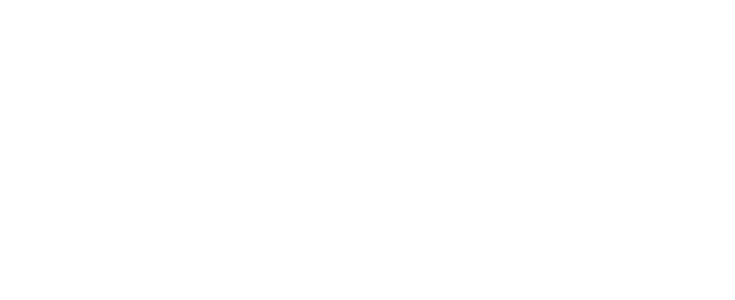
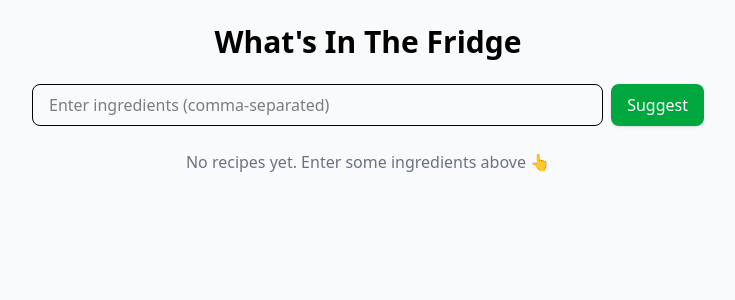
Before and after one commit to 100Bandz/Whats-In-The-Fridge, a Vue app in the folder frontend/whats-in-the-fridge/: page / in a window 1280 px wide. Before the commit this address had no page. Shown: the top 300 px of the page, without its empty margins (272-1007 px from the left). Built offline with nearby package versions, Linux system fonts and the light colour scheme.

Commit message:
Base functionality working
Implemented frontend-backend-openai pipeline

```diff
--- a/frontend/whats-in-the-fridge/package.json
+++ b/frontend/whats-in-the-fridge/package.json
@@ -16,7 +16,9 @@
     "format": "prettier --write src/"
   },
   "dependencies": {
+    "@tailwindcss/vite": "^4.1.13",
     "pinia": "^3.0.3",
+    "tailwindcss": "^4.1.13",
     "vue": "^3.5.18",
     "vue-router": "^4.5.1"
   },
--- a/frontend/whats-in-the-fridge/src/App.vue
+++ b/frontend/whats-in-the-fridge/src/App.vue
@@ -1,6 +1,83 @@
-<script setup lang="ts"></script>
+<template>
+  <div class="min-h-screen bg-gray-50 p-6 flex flex-col items-center">
+    <div class="w-full max-w-2xl">
+      <h1 class="text-3xl font-bold text-center mb-6">What's In The Fridge</h1>
 
-<template>
+      <!-- Input -->
+      <div class="flex gap-2 mb-4">
+        <input
+          v-model="ingredientsInput"
+          type="text"
+          placeholder="Enter ingredients (comma-separated)"
+          class="flex-1 px-4 py-2 border rounded-lg focus:outline-none focus:ring-2 focus:ring-green-500"
+        />
+        <button
+          @click="getRecipes"
+          :disabled="loading"
+          class="px-4 py-2 bg-green-600 text-white rounded-lg shadow hover:bg-green-700 disabled:opacity-50"
+        >
+          {{ loading ? 'Loading...' : 'Suggest' }}
+        </button>
+      </div>
+
+      <!-- Recipes -->
+      <div v-if="recipes.length" class="space-y-6 mt-6">
+        <div
+          v-for="(recipe, index) in recipes"
+          :key="index"
+          class="bg-white p-6 rounded-xl shadow hover:shadow-lg transition"
+        >
+          <h2 class="text-xl font-semibold mb-2">{{ recipe.name }}</h2>
+          <p class="text-gray-600 mb-4">{{ recipe.description }}</p>
+          <ul class="list-disc pl-5 space-y-1 text-gray-700">
+            <li v-for="(step, i) in recipe.steps" :key="i">{{ step }}</li>
+          </ul>
+        </div>
+      </div>
+
+      <!-- Empty state -->
+      <div v-else-if="!loading" class="text-center text-gray-500 mt-6">
+        No recipes yet. Enter some ingredients above 👆
+      </div>
+    </div>
+  </div>
 </template>
 
-<style scoped></style>
+<script setup lang="ts">
+import { ref } from 'vue'
+
+interface Recipe {
+  name: string
+  description: string
+  steps: string[]
+}
+
+const ingredientsInput = ref('')
+const recipes = ref<Recipe[]>([])
+const loading = ref(false)
+
+const getRecipes = async () => {
+  recipes.value = []
+  loading.value = true
+
+  try {
+    const ingredients = ingredientsInput.value
+      .split(',')
+      .map((i) => i.trim())
+      .filter((i) => i.length > 0)
+
+    const res = await fetch('/api/recipes/generate', {
+      method: 'POST',
+      headers: { 'Content-Type': 'application/json' },
+      body: JSON.stringify({ ingredients }),
+    })
+
+    const data = await res.json()
+    recipes.value = data.recipes || []
+  } catch (err) {
+    console.error(err)
+  } finally {
+    loading.value = false
+  }
+}
+</script>
--- a/frontend/whats-in-the-fridge/src/main.ts
+++ b/frontend/whats-in-the-fridge/src/main.ts
@@ -3,6 +3,8 @@ import { createPinia } from 'pinia'
 
 import App from './App.vue'
 import router from './router'
+
+import './styles.css'
 
 const app = createApp(App)
 
--- /dev/null
+++ b/frontend/whats-in-the-fridge/src/styles.css
@@ -0,0 +1 @@
+@import 'tailwindcss';
--- a/frontend/whats-in-the-fridge/vite.config.ts
+++ b/frontend/whats-in-the-fridge/vite.config.ts
@@ -3,13 +3,23 @@ import { fileURLToPath, URL } from 'node:url'
 import { defineConfig } from 'vite'
 import vue from '@vitejs/plugin-vue'
 import vueDevTools from 'vite-plugin-vue-devtools'
+import tailwindcss from '@tailwindcss/vite'
 
 // https://vite.dev/config/
 export default defineConfig({
   plugins: [
     vue(),
     vueDevTools(),
+    tailwindcss(),
   ],
+    server: {
+    proxy: {
+      '/api': {
+        target: 'http://localhost:3000',
+        changeOrigin: true,
+      },
+    },
+  },
   resolve: {
     alias: {
       '@': fileURLToPath(new URL('./src', import.meta.url))
```
Also changed, not shown: 1 other file (tests, documents, lock files or other folders).
